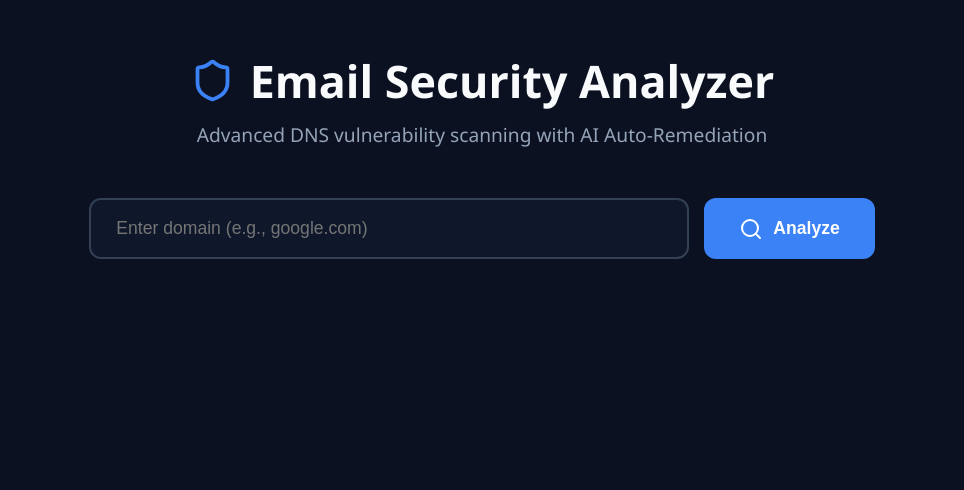
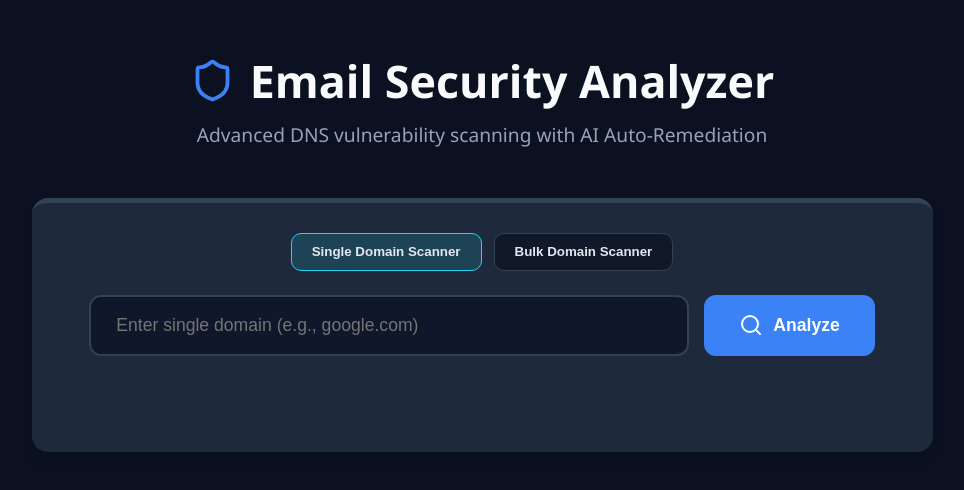
Before and after one commit to yasirukodithuwakku/email-security-analyzer, a React app in the folder frontend/: page / in a window 1280 px wide. Shown: the top 490 px of the page, without its empty margins (158-1122 px from the left). Built offline with nearby package versions, Linux system fonts and the light colour scheme; the HTML template or start-up script is replaced by a standard one.

Commit message:
Added Enterprise Bulk Domain Scanner

```diff
--- a/frontend/src/App.jsx
+++ b/frontend/src/App.jsx
@@ -3,9 +3,11 @@ import axios from 'axios'
 import { Shield, ShieldAlert, ShieldCheck, Search, Loader, Info, Download, Sparkles } from 'lucide-react'
 import html2pdf from 'html2pdf.js'
 import './index.css'
+import BulkScanner from './components/BulkScanner'
 
 function App() {
   const [domain, setDomain] = useState('')
+  const [scanMode, setScanMode] = useState('single')
   const [loading, setLoading] = useState(false)
   const [results, setResults] = useState(null)
   const [error, setError] = useState(null)
@@ -18,7 +20,6 @@ function App() {
     setResults(null)
 
     try {
-
       const response = await axios.get(`http://127.0.0.1:8000/api/analyze/${domain}`)
       setResults(response.data)
     } catch (err) {
@@ -27,7 +28,6 @@ function App() {
       setLoading(false)
     }
   }
-
 
   const downloadPDF = () => {
     const element = document.getElementById('report-content');
@@ -40,7 +40,6 @@ function App() {
     };
     html2pdf().set(opt).from(element).save();
   }
-
 
   const getStatusIcon = (status) => {
     if (status === 'Secure') return <ShieldCheck className="icon secure" />
@@ -57,10 +56,54 @@ function App() {
       </header>
 
       <main>
+
+        <div style={{ display: 'flex', flexDirection: 'column', alignItems: 'center', marginBottom: '4rem' }}>
+
+
+          <div className="card" style={{ width: '85%', maxWidth: '950px' }}>
+
+            <div style={{ display: 'flex', flexDirection: 'column', alignItems: 'center' }}>
+
+
+              <div style={{ width: '100%', marginBottom: '1.5rem', display: 'flex', justifyContent: 'center', gap: '0.75rem', flexWrap: 'wrap' }}>
+                <button
+                  type="button"
+                  onClick={() => setScanMode('single')}
+                  style={{
+                    padding: '0.65rem 1.25rem',
+                    borderRadius: '10px',
+                    border: scanMode === 'single' ? '1px solid #22d3ee' : '1px solid #334155',
+                    background: scanMode === 'single' ? 'rgba(34, 211, 238, 0.15)' : '#111827',
+                    color: '#e2e8f0',
+                    fontWeight: 600,
+                    cursor: 'pointer'
+                  }}
+                >
+                  Single Domain Scanner
+                </button>
+                <button
+                  type="button"
+                  onClick={() => setScanMode('bulk')}
+                  style={{
+                    padding: '0.65rem 1.25rem',
+                    borderRadius: '10px',
+                    border: scanMode === 'bulk' ? '1px solid #22d3ee' : '1px solid #334155',
+                    background: scanMode === 'bulk' ? 'rgba(34, 211, 238, 0.15)' : '#111827',
+                    color: '#e2e8f0',
+                    fontWeight: 600,
+                    cursor: 'pointer'
+                  }}
+                >
+                  Bulk Domain Scanner
+                </button>
+              </div>
+
+              {scanMode === 'single' ? (
+                <div style={{ width: '100%', marginBottom: '1rem' }}>
                   <form onSubmit={analyzeDomain} className="search-bar">
                     <input
                       type="text"
-            placeholder="Enter domain (e.g., google.com)"
+                      placeholder="Enter single domain (e.g., google.com)"
                       value={domain}
                       onChange={(e) => setDomain(e.target.value)}
                       required
@@ -70,10 +113,19 @@ function App() {
                       {loading ? 'Analyzing...' : 'Analyze'}
                     </button>
                   </form>
+                </div>
+              ) : (
+                <div style={{ width: '100%' }}>
+                  <BulkScanner />
+                </div>
+              )}
+            </div>
+          </div>
+        </div>
 
-        {error && <div className="error-message">{error}</div>}
+        {scanMode === 'single' && error && <div className="error-message">{error}</div>}
 
-        {results && (
+        {scanMode === 'single' && results && (
           <div className="report-wrapper">
             <div className="report-actions">
               <button onClick={downloadPDF} className="download-btn">
@@ -81,12 +133,10 @@ function App() {
               </button>
             </div>
 
-            {/* මේ ID එක ඇතුළේ තියෙන දේවල් තමයි PDF එකට යන්නේ */}
             <div id="report-content" className="pdf-container">
               <h2 className="report-title">Target Domain: {results.domain}</h2>
               <div className="results-grid">
 
-                {/* 1. AI Remediation Card */}
                 <div className="card info ai-glow">
                   <div className="card-header">
                     <Sparkles className="icon info" style={{color: '#a855f7'}} />
@@ -98,7 +148,6 @@ function App() {
                   </div>
                 </div>
 
-                {/* 2. SPF Card */}
                 <div className={`card ${results.spf.status.toLowerCase()}`}>
                   <div className="card-header">
                     {getStatusIcon(results.spf.status)}
@@ -110,7 +159,6 @@ function App() {
                   </div>
                 </div>
 
-                {/* 3. DMARC Card */}
                 <div className={`card ${results.dmarc.status.toLowerCase()}`}>
                   <div className="card-header">
                     {getStatusIcon(results.dmarc.status)}
@@ -122,7 +170,6 @@ function App() {
                   </div>
                 </div>
 
-                {/* 4. DKIM Card */}
                 <div className={`card ${results.dkim.status.toLowerCase()}`}>
                   <div className="card-header">
                     {getStatusIcon(results.dkim.status)}
@@ -139,7 +186,6 @@ function App() {
                   </div>
                 </div>
 
-                {/* 5. Threat Intelligence Card */}
                 <div className={`card ${results.virustotal.status.toLowerCase()}`}>
                   <div className="card-header">
                     {getStatusIcon(results.virustotal.status)}
--- /dev/null
+++ b/frontend/src/components/BulkScanner.jsx
@@ -0,0 +1,98 @@
+import React, { useState } from 'react';
+import axios from 'axios';
+import { UploadCloud, AlertCircle, CheckCircle } from 'lucide-react';
+
+const BulkScanner = () => {
+  const [file, setFile] = useState(null);
+  const [results, setResults] = useState([]);
+  const [loading, setLoading] = useState(false);
+
+  const handleFileChange = (e) => {
+    setFile(e.target.files[0]);
+  };
+
+  const handleUpload = async () => {
+    if (!file) return alert("Please select a CSV file first!");
+
+    setLoading(true);
+    const formData = new FormData();
+    formData.append("file", file);
+
+    try {
+
+      const response = await axios.post("http://127.0.0.1:8000/api/bulk-analyze/", formData, {
+        headers: { "Content-Type": "multipart/form-data" }
+      });
+      setResults(response.data.results);
+    } catch (error) {
+      console.error("Error uploading file:", error);
+      alert("Error processing the file.");
+    } finally {
+      setLoading(false);
+    }
+  };
+
+  return (
+    <div className="bg-gray-800 p-6 rounded-xl border border-gray-700 mt-6 shadow-lg">
+      <h2 className="text-xl font-bold text-white mb-4 flex items-center justify-center text-center w-full">
+        <UploadCloud className="mr-2 text-blue-400" />
+        Bulk Domain Scanner
+      </h2>
+
+      <div className="flex items-center space-x-4 mb-6 border-2 border-dashed border-gray-600 p-4 rounded-lg bg-gray-900">
+        <input
+          type="file"
+          accept=".csv"
+          onChange={handleFileChange}
+          className="text-gray-300 file:mr-4 file:py-2 file:px-4 file:rounded-full file:border-0 file:text-sm file:font-semibold file:bg-blue-600 file:text-white hover:file:bg-blue-700 cursor-pointer"
+        />
+        <button
+          onClick={handleUpload}
+          disabled={loading}
+          className="bg-blue-600 hover:bg-blue-700 text-white font-bold py-2 px-6 rounded-lg transition duration-200"
+        >
+          {loading ? "Scanning..." : "Upload & Scan"}
+        </button>
+      </div>
+
+      {results.length > 0 && (
+        <div className="mt-4 overflow-x-auto">
+          <table className="w-full text-left text-gray-300 border-collapse">
+            <thead>
+              <tr className="bg-gray-700 border-b border-gray-600">
+                <th className="p-3 font-semibold">Domain</th>
+                <th className="p-3 font-semibold">SPF</th>
+                <th className="p-3 font-semibold">DMARC</th>
+                <th className="p-3 font-semibold">VirusTotal</th>
+              </tr>
+            </thead>
+            <tbody>
+              {results.map((res, index) => (
+                <tr key={index} className="border-b border-gray-700 hover:bg-gray-750">
+                  <td className="p-3 font-medium text-white">{res.domain}</td>
+                  <td className="p-3">
+                    {res.spf_status === "Secure" || res.spf_status === "Pass" ?
+                      <span className="text-green-400 flex"><CheckCircle size={18} className="mr-1"/> Secure</span> :
+                      <span className="text-red-400 flex"><AlertCircle size={18} className="mr-1"/> Vulnerable</span>}
+                  </td>
+                  <td className="p-3">
+                    {res.dmarc_status === "Secure" || res.dmarc_status === "Pass" ?
+                      <span className="text-green-400 flex"><CheckCircle size={18} className="mr-1"/> Secure</span> :
+                      <span className="text-red-400 flex"><AlertCircle size={18} className="mr-1"/> Vulnerable</span>}
+                  </td>
+                  <td className="p-3">
+                     {res.virustotal_status === "Clean" || res.virustotal_status === "Safe" ?
+                      <span className="text-green-400 flex"><CheckCircle size={18} className="mr-1"/> Clean</span> :
+                      <span className="text-yellow-400 flex"><AlertCircle size={18} className="mr-1"/> Warning</span>}
+                  </td>
+                </tr>
+              ))}
+            </tbody>
+          </table>
+        </div>
+      )}
+    </div>
+  );
+};
+
+export default BulkScanner;
```
Also changed, not shown: 1 other file (tests, documents, lock files or other folders). Lines whose indentation alone changed are shown as unchanged.
